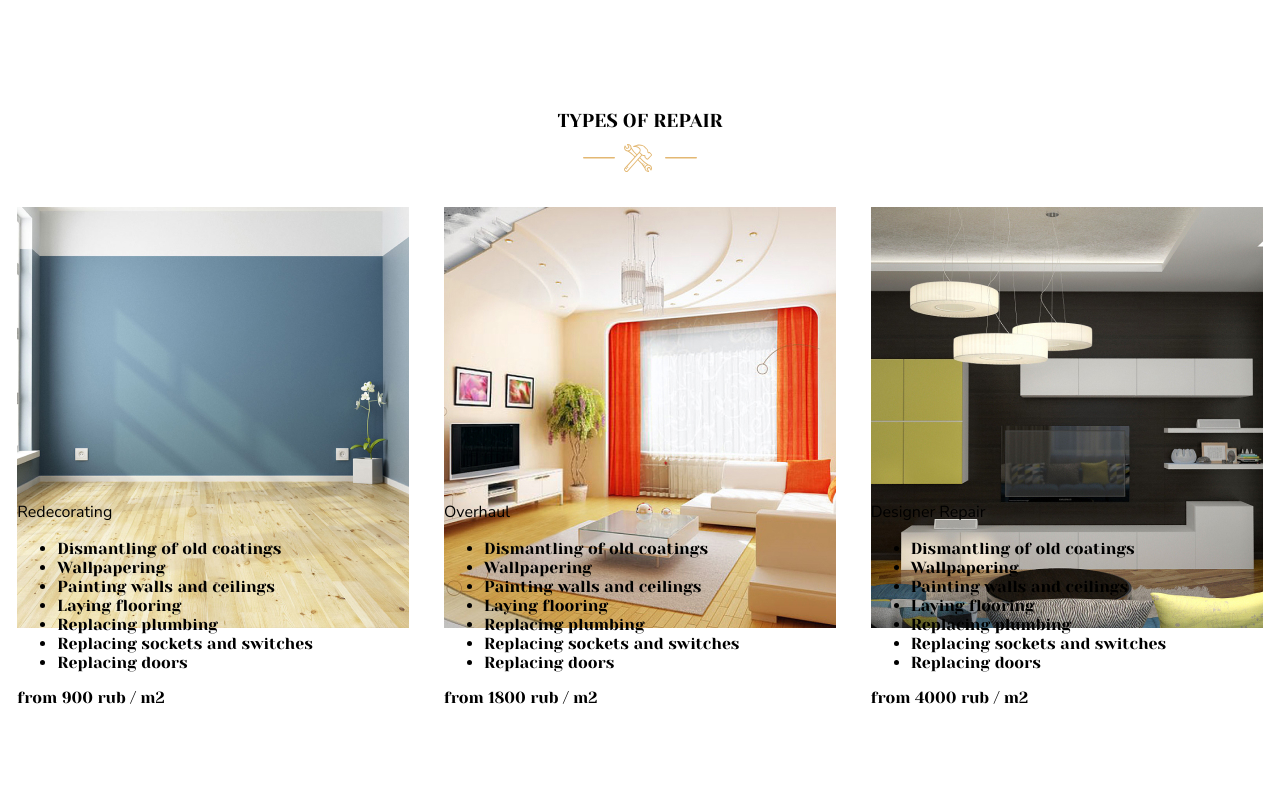
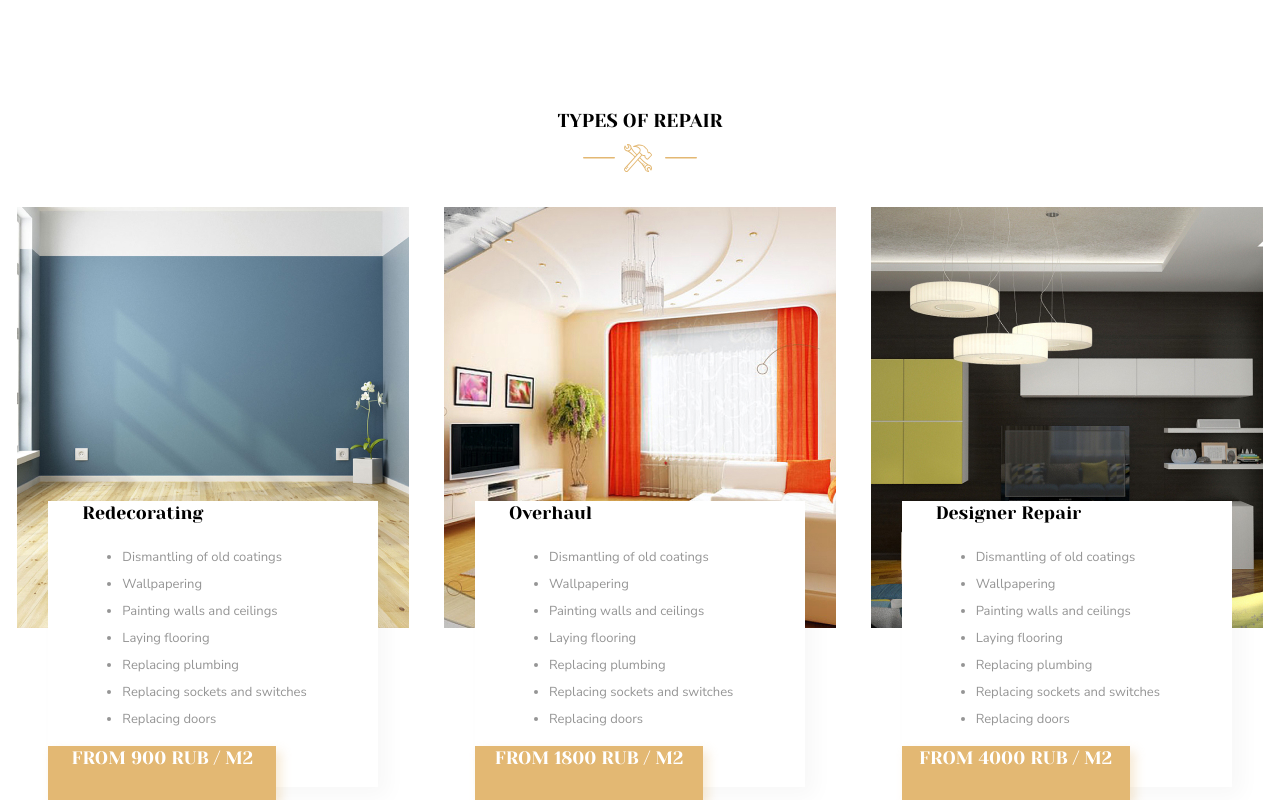
Before and after one commit to tainkrios/Landing, a plain HTML site: page index.html in a window 1280 px wide. Shown: the part 2614-3414 px from the top of the page. Before the commit the page ends 3337 px from the top, so only its background shows below. Drawn offline with Linux system fonts and the light colour scheme.

Commit message:
4 block again

```diff
--- a/css/styles.css
+++ b/css/styles.css
@@ -400,13 +400,45 @@ input[type=checkbox]:checked+label:before {
     justify-content: space-around;
 }
 
+.page-4__text {
+    margin-left: 31px;
+    width: 330px;
+    height: 286px;
+    background: rgb(255, 255, 255);
+    box-shadow: 10px 10px 20px rgba(0, 0, 0, 0.03);
+}
+
 .page-4__paragraf {
     margin-top: -127px;
+    font-family: Yeseva One;
+    font-size: 18px;
+    line-height: 25px;
+    text-align: left;
 }
 
-.block-2__text {
-    width: 330px;
-    height: 286px;
-    background: rgb(143, 143, 143);
-    box-shadow: 10px 10px 20px rgba(0, 0, 0, 0.03);
+
+.page-4__list {
+    font-family: Nunito Sans;
+    font-size: 13px;
+    line-height: 27px;
+    color: #959595;
 }
+
+.page-4__paragraf,
+.page-4__list {
+    margin-left: 34px;
+}
+
+.no-button {
+    background: #E3B873;
+    /* background-size: 228px 54px; */
+    width: 228px;
+    height: 54px;
+    text-align: center;
+    margin-top: 10px;
+    box-shadow: 5px 5px 10px rgba(227, 184, 115, 0.3);
+    font-size: 18px;
+    line-height: 25px;
+    text-transform: uppercase;
+    color: #FFFFFF;
+}
--- a/index.html
+++ b/index.html
@@ -170,7 +170,7 @@
                         </div>
                         <div class="page-4__text">
                             <p class="paragraf page-4__paragraf">Redecorating</p>
-                            <ul>
+                            <ul class="page-4__list" >
                                 <li>Dismantling of old coatings</li>
                                 <li>Wallpapering</li>
                                 <li>Painting walls and ceilings</li>
@@ -179,7 +179,7 @@
                                 <li>Replacing sockets and switches</li>
                                 <li>Replacing doors</li>
                             </ul>
-                            <p>from 900 rub / m2</p>
+                            <p class="no-button" >from 900 rub / m2</p>
                         </div>
                     </div>
                 </div>
@@ -187,8 +187,9 @@
                     <!-- <img class="page-4__img" src="./images/overhaulimg.jpg" alt="Overhaul"> -->
                     <div class="block-2__flex">
                         <div class="page-4__img img-2"></div>
+                        <div class="page-4__text">
                             <p class="paragraf page-4__paragraf">Overhaul</p>
-                        <ul>
+                            <ul class="page-4__list" >
                                 <li>Dismantling of old coatings</li>
                                 <li>Wallpapering</li>
                                 <li>Painting walls and ceilings</li>
@@ -197,15 +198,17 @@
                                 <li>Replacing sockets and switches</li>
                                 <li>Replacing doors</li>
                             </ul>
-                        <p>from 1800 rub / m2</p>
+                            <p class="no-button" >from 1800 rub / m2</p>
+                        </div>
                     </div>
                 </div>
                 <div class="page-4__block3">
                     <!-- <img src="./images/designerrepairimg.jpg" alt="Designer Repair"> -->
                     <div class="block-2__flex">
                         <div class="page-4__img img-3"></div>
+                        <div class="page-4__text">
                             <p class="paragraf page-4__paragraf">Designer Repair</p>
-                        <ul>
+                            <ul class="page-4__list" >
                                 <li>Dismantling of old coatings</li>
                                 <li>Wallpapering</li>
                                 <li>Painting walls and ceilings</li>
@@ -214,7 +217,8 @@
                                 <li>Replacing sockets and switches</li>
                                 <li>Replacing doors</li>
                             </ul>
-                        <p>from 4000 rub / m2</p>
+                            <p class="no-button" >from 4000 rub / m2</p>
+                        </div>
                     </div>
                 </div>
             </div>
```
Lines whose indentation alone changed are shown as unchanged.
